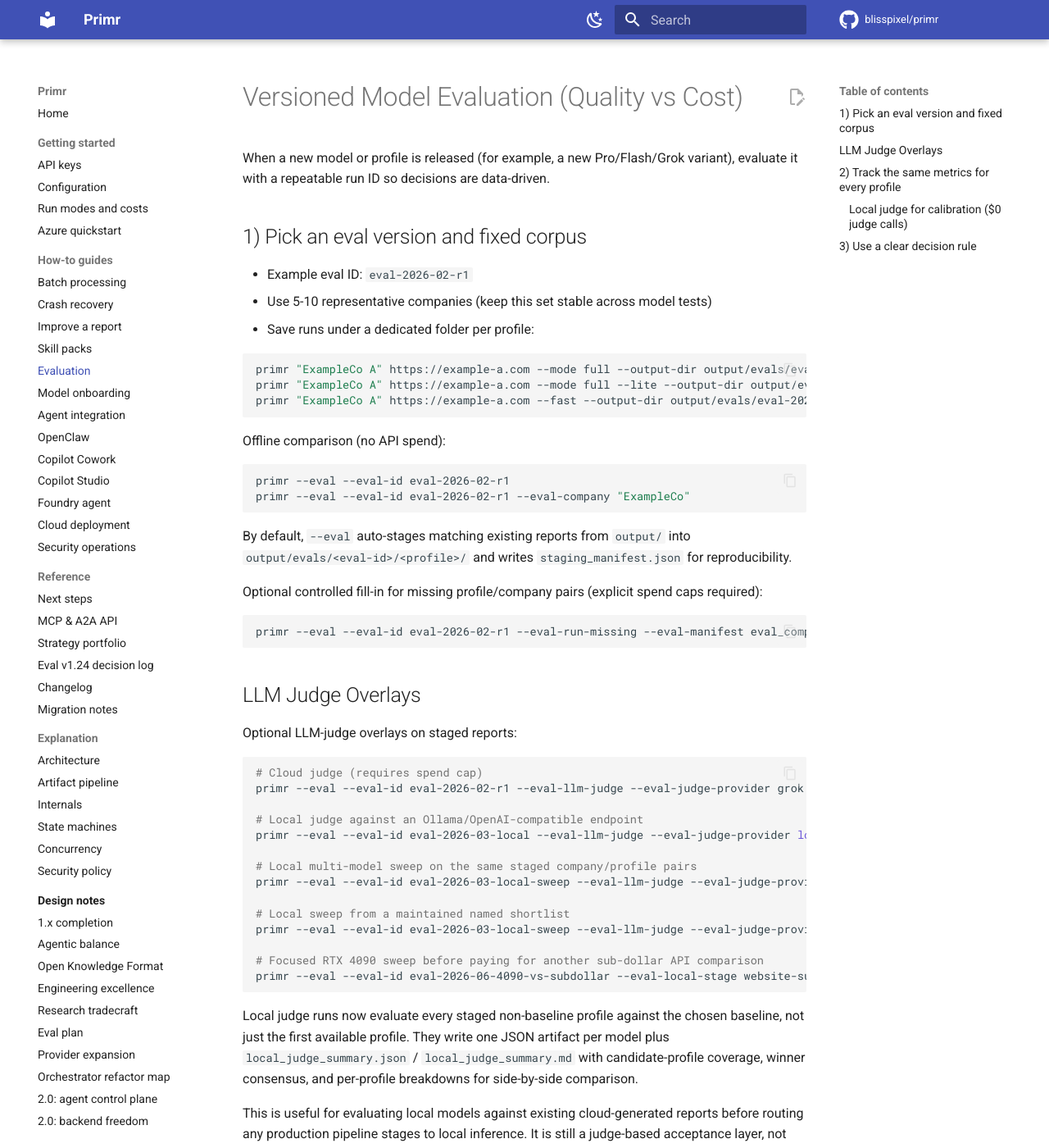
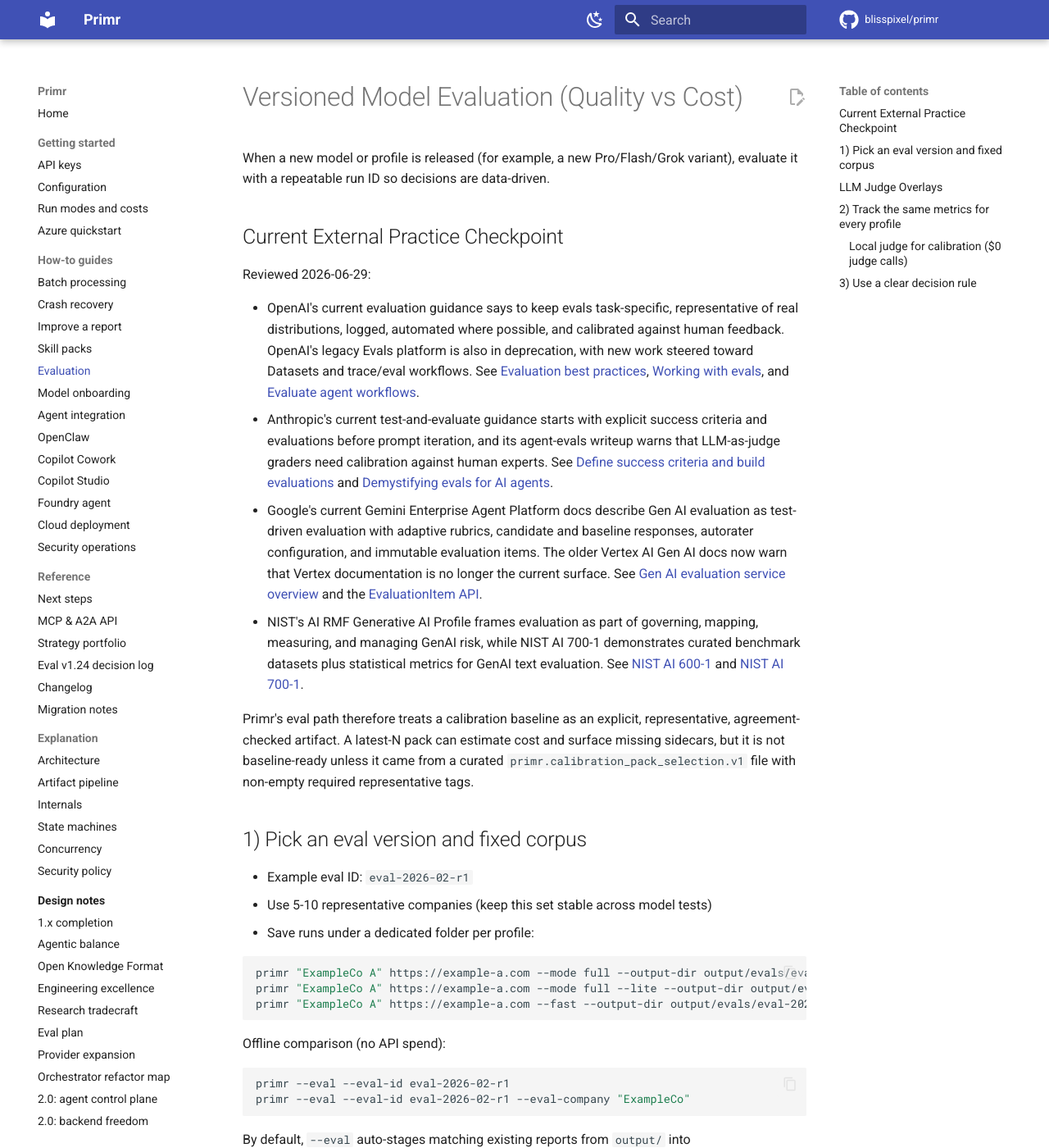
Before and after one commit to blisspixel/primr, an MkDocs documentation site: the page built from docs/EVAL.md, in a window 1280 px wide and 1400 px high. Shown: the whole window at 82% size. Built offline with MkDocs 1.6.1 and Material for MkDocs 9.7.7, drawn with Linux system fonts in a browser that asks for light colours; comment, search, counter and statistics services are not loaded; some of the changed text lies outside the part shown.

Commit message:
Require representative calibration selections

````diff
--- a/docs/EVAL.md
+++ b/docs/EVAL.md
@@ -1,6 +1,41 @@
 # Versioned Model Evaluation (Quality vs Cost)
 
 When a new model or profile is released (for example, a new Pro/Flash/Grok variant), evaluate it with a repeatable run ID so decisions are data-driven.
+
+## Current External Practice Checkpoint
+
+Reviewed 2026-06-29:
+
+- OpenAI's current evaluation guidance says to keep evals task-specific,
+  representative of real distributions, logged, automated where possible, and
+  calibrated against human feedback. OpenAI's legacy Evals platform is also in
+  deprecation, with new work steered toward Datasets and trace/eval workflows.
+  See [Evaluation best practices](https://developers.openai.com/api/docs/guides/evaluation-best-practices),
+  [Working with evals](https://developers.openai.com/api/docs/guides/evals),
+  and [Evaluate agent workflows](https://developers.openai.com/api/docs/guides/agent-evals).
+- Anthropic's current test-and-evaluate guidance starts with explicit success
+  criteria and evaluations before prompt iteration, and its agent-evals writeup
+  warns that LLM-as-judge graders need calibration against human experts. See
+  [Define success criteria and build evaluations](https://platform.claude.com/docs/en/test-and-evaluate/develop-tests)
+  and [Demystifying evals for AI agents](https://www.anthropic.com/engineering/demystifying-evals-for-ai-agents).
+- Google's current Gemini Enterprise Agent Platform docs describe Gen AI
+  evaluation as test-driven evaluation with adaptive rubrics, candidate and
+  baseline responses, autorater configuration, and immutable evaluation items.
+  The older Vertex AI Gen AI docs now warn that Vertex documentation is no
+  longer the current surface. See
+  [Gen AI evaluation service overview](https://docs.cloud.google.com/gemini-enterprise-agent-platform/models/evaluation-overview)
+  and the [EvaluationItem API](https://docs.cloud.google.com/vertex-ai/generative-ai/docs/reference/rest/v1beta1/projects.locations.evaluationItems).
+- NIST's AI RMF Generative AI Profile frames evaluation as part of governing,
+  mapping, measuring, and managing GenAI risk, while NIST AI 700-1 demonstrates
+  curated benchmark datasets plus statistical metrics for GenAI text
+  evaluation. See [NIST AI 600-1](https://www.nist.gov/publications/artificial-intelligence-risk-management-framework-generative-artificial-intelligence)
+  and [NIST AI 700-1](https://www.nist.gov/publications/2024-nist-genai-pilot-study-text-text-evaluation-overview-and-results).
+
+Primr's eval path therefore treats a calibration baseline as an explicit,
+representative, agreement-checked artifact. A latest-N pack can estimate cost
+and surface missing sidecars, but it is not baseline-ready unless it came from
+a curated `primr.calibration_pack_selection.v1` file with non-empty required
+representative tags.
 
 ## 1) Pick an eval version and fixed corpus
 
@@ -106,12 +141,15 @@
   `primr.calibration_baseline.v1` JSON, and optional Markdown via
   `--baseline-md path/to/baseline.md`, with explicit not-ready reasons such as
   `insufficient_reports`, `missing_evidence_reviews`, or
-  `missing_judge_agreement`. Evidence review and judge agreement are
+  `missing_judge_agreement`. A ready baseline also requires an explicit curated
+  selection manifest with non-empty representative tag requirements; otherwise
+  the artifact reports `missing_representative_selection`, even if all sidecar
+  and agreement counts are present. Evidence review and judge agreement are
   per-report coverage requirements, not merely aggregate nonzero counts; a pack
   with one reviewed report and four unreviewed reports remains not ready. When
-  the pack manifest declares required representative tags, the artifact also
-  reports `missing_representative_coverage` until every required tag appears in
-  the selected pack. The artifact includes structured `next_actions` with
+  the pack manifest declares required representative tags, the artifact reports
+  `missing_representative_coverage` until every required tag appears in the
+  selected pack. The artifact includes structured `next_actions` with
   missing counts, remediation, suggested commands, and the policy to keep the
   hard calibration gate unset until the pack is ready. Its per-report summaries
   include evidence-review counts, inference source-copy counts, and
@@ -134,8 +172,8 @@
 primr calibrate "Company" --judge-compare       # judge with BOTH, report agreement
 primr calibrate --calibrate-recent 10 --pack-selection-template docs/.agent/calibration-selection.json
 primr calibrate --inspect-selection docs/.agent/calibration-selection.json
-primr calibrate --calibrate-recent 10 --dry-run --pack-manifest docs/.agent/calibration-pack.json
 primr calibrate --pack-selection docs/.agent/calibration-selection.json --dry-run --pack-manifest docs/.agent/calibration-pack.json
+primr calibrate --pack-selection docs/.agent/calibration-selection.json --judge-compare --pack-manifest docs/.agent/calibration-pack.json
 primr calibrate --baseline-from docs/.agent/calibration-pack.json --baseline-md docs/.agent/calibration-baseline.md
 primr calibrate --inspect-baseline docs/.agent/calibration-pack.baseline.json
 ```
--- a/pyproject.toml
+++ b/pyproject.toml
@@ -4,7 +4,7 @@
 
 [project]
 name = "primr"
-version = "1.34.20"
+version = "1.34.21"
 description = "Turn any company or organization URL into a strategic intelligence brief. Adaptive scraping + AI-powered research and synthesis."
 readme = "README.md"
 license = "Apache-2.0"
--- a/src/primr/__init__.py
+++ b/src/primr/__init__.py
@@ -9,7 +9,7 @@
 - REST API for research requests (optional, requires fastapi)
 """
 
-__version__ = "1.34.20"
+__version__ = "1.34.21"
 __author__ = "Nick Seal"
 
 # Subpackages are available via direct import:
````
Also changed, not shown: ROADMAP.md (+14 -7 lines), docs/CHANGELOG.md (+13 -0 lines), docs/NEXT_STEPS.md (+7 -3 lines), 5 other files.
